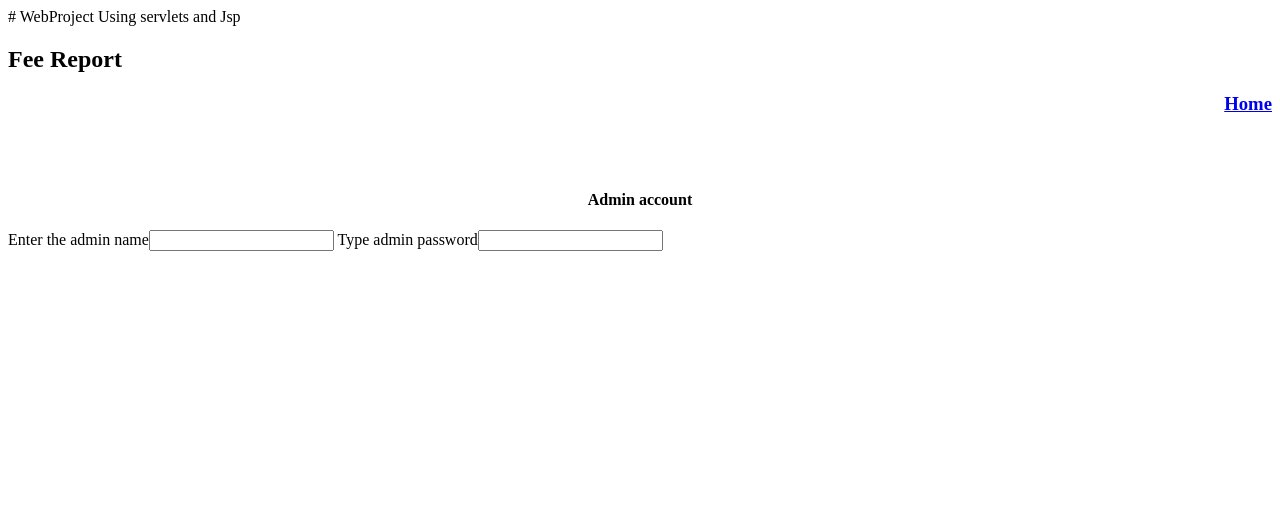
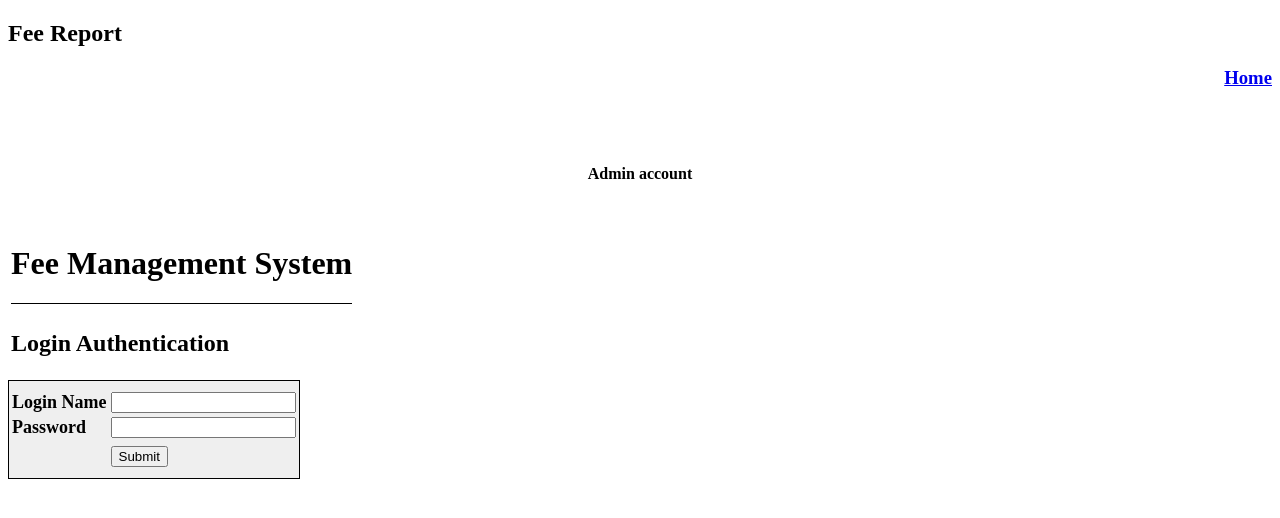
Before and after one commit to MahiRenush/WebProject, a plain HTML site: page Index.html in a window 1280 px wide. Drawn offline with Linux system fonts and the light colour scheme.

Commit message:
Update Index.html

```diff
--- a/Index.html
+++ b/Index.html
@@ -1,12 +1,10 @@
-# WebProject
-Using servlets and Jsp
 <!DOCTYPE html>
 <html>
 <head>
 <!-- the width of the page is set to vary acc to device and
 the initial zooming level is fixed to some default  -->
 
-<meta name="viewport" content="width=device-width, initial-scale=1">
+<meta charset="UTF-8" name="viewport" content="width=device-width, initial-scale=1">
 
 
 </head>
@@ -19,9 +17,35 @@ the initial zooming level is fixed to some default  -->
  	</h3>
 <br/> <br/>
 <h4 align="center"> Admin account</h4>
-<form action="Output.jsp">
-Enter the admin name<input type="text" name="uname">
-Type admin password<input type="password" name="upass">
+<form action="loginpage" method="post">
+<br>
+<table><tr><td>
+    <div style="border-bottom-style: solid; border-bottom-width: 1px; padding-bottom: 1px">
+    <h2><font size="6">       Fee Management System
+    </font></h2>
+        </div>
+    </td></tr></table>
+
+<table><tr><td>
+    <h2><font size="1"> </font></h2>
+    <h2>Login Authentication</h2></td></tr></table>
+<table style="border:1px solid #000000;background-color:#efefef;">
+<tr><td colspan=2></td></tr>
+<tr><td colspan=2> </td></tr>
+  <tr>
+  <td><b><font size="4">Login Name</font></b></td>
+  <td><input type="text" name="uname" value=""></td>
+  </tr>
+  <tr>
+  <td><b><font size="4">Password</font></b></td>
+  <td><input type="password" name="upass" value=""></td>
+  </tr>
+  <tr>
+  <td height="29"></td>
+  <td height="29"><input type="submit" value="Submit"></td>
+  </tr>
+  <tr><td colspan=2> </td></tr>
+</table>
 </form>
 </body>
 </html>
```
